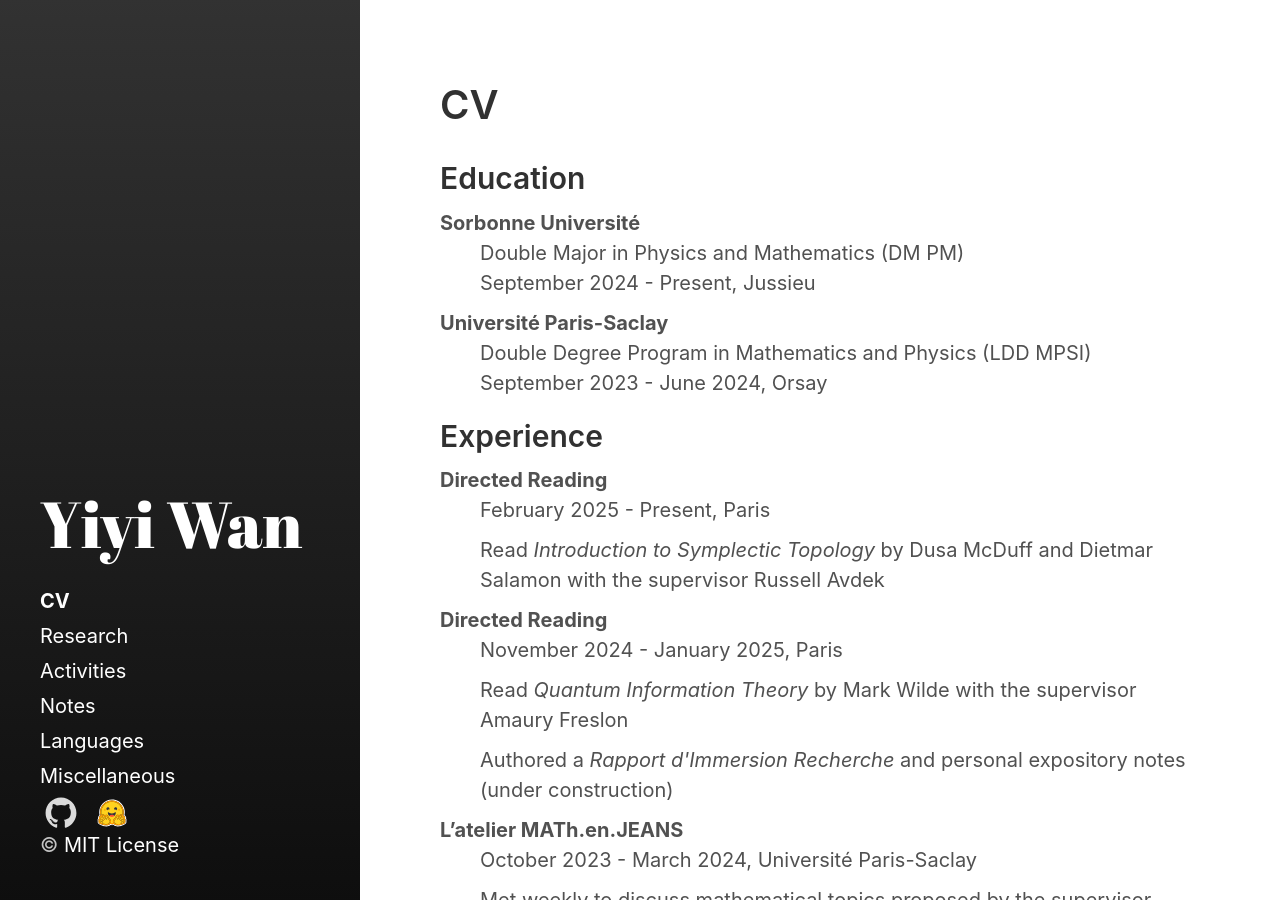
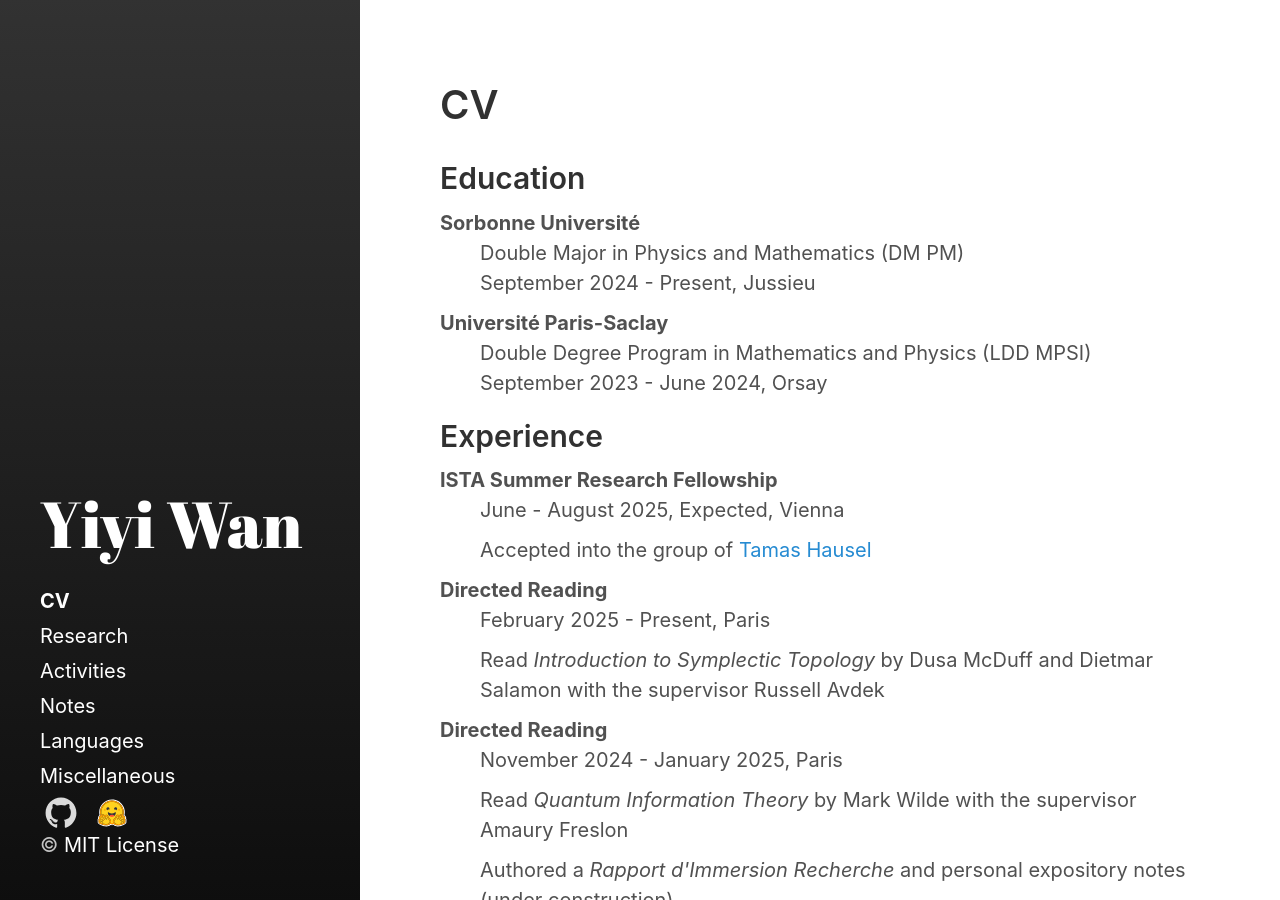
Before and after one commit to Roimex/Roimex.github.io, a Jekyll site: the page built from pages/cv.md, in a window 1280 px wide and 900 px high. Built offline with Jekyll 4.4.1, drawn with Linux system fonts in a browser that asks for light colours.

Commit message:
Update cv.md

```diff
--- a/pages/cv.md
+++ b/pages/cv.md
@@ -17,6 +17,10 @@ sidebar_sort_order: 1
 
 ## Experience
 <dl>
+  <dt>ISTA Summer Research Fellowship</dt>
+  <dd>June - August 2025, Expected, Vienna</dd>
+  <dd>Accepted into the group of <a href="https://ist.ac.at/en/research/hausel-group/">Tamas Hausel</a></dd>
+
   <dt>Directed Reading</dt>
   <dd>February 2025 - Present, Paris</dd>
   <dd>Read <i>Introduction to Symplectic Topology</i> by Dusa McDuff and Dietmar Salamon with the supervisor Russell Avdek</dd>
```
